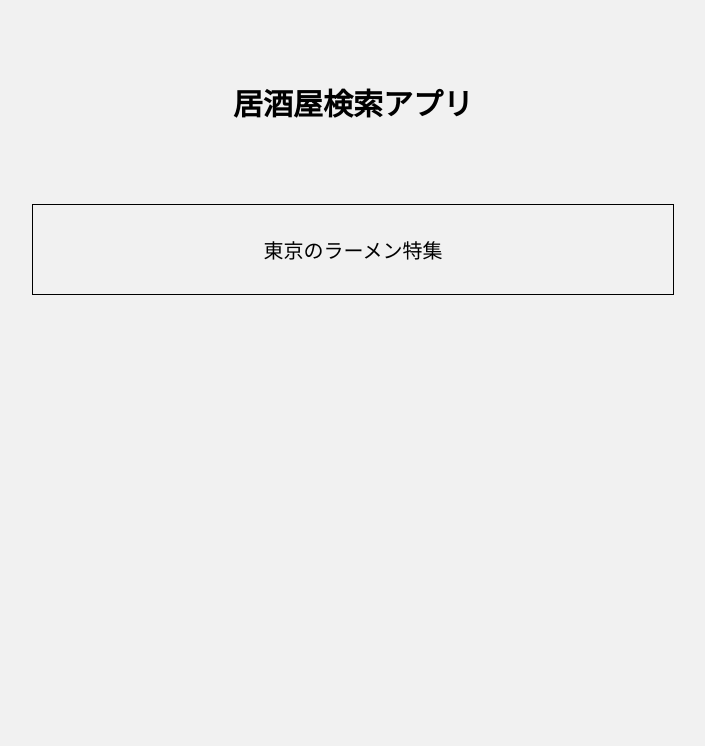
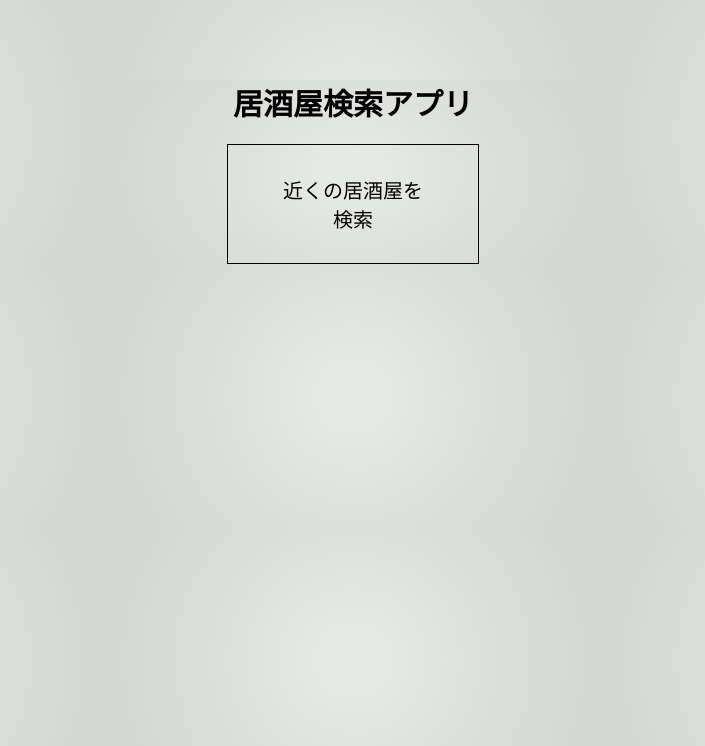
Before and after one commit to kazukazu2027/shop_search, a Next.js app: page / in a window 1280 px wide. Shown: the top 746 px of the page, without its empty margins (287-992 px from the left). Built offline with nearby package versions, Linux system fonts and the light colour scheme.

Commit message:
デザイン調整

```diff
--- a/pages/GlobalStyle.jsx
+++ b/pages/GlobalStyle.jsx
@@ -10,7 +10,10 @@ const GlobalStyle = createGlobalStyle`
     background-color: #f1f1f1;
     word-break: keep-all;
     margin: 0 auto;
-  }
+    background-image: -webkit-radial-gradient(51% 96%, #E7E9E4 10%, #D4D6D1 96%);
+    background-image: radial-gradient(51% 96%, #E7E9E4 10%, #D4D6D1 96%);
+    width: 500px;
+    margin: 0 auto;
 `;
 
 export default GlobalStyle;
--- a/pages/index.jsx
+++ b/pages/index.jsx
@@ -1,6 +1,5 @@
 import Head from 'next/head';
 import Link from 'next/link';
-import { useState } from 'react';
 import styled from 'styled-components';
 import GlobalStyle from './GlobalStyle';
 
@@ -13,34 +12,43 @@ export default function Home() {
         <title>居酒屋検索</title>
       </Head>
       <SBody>
-        <SH1>居酒屋検索アプリ</SH1>
+        <STitle>
+          <SH1>居酒屋検索アプリ</SH1>
+        </STitle>
         <SGet>
-          <Link href='/Lists/Lists'><SLinkStyle>東京のラーメン特集</SLinkStyle></Link>
+          <Link href='/Lists/Lists'><SLinkStyle>近くの居酒屋を<br />検索</SLinkStyle></Link>
         </SGet>
-
+        {/* <SCopy>
+        Powered by <SA href="http://webservice.recruit.co.jp/">ホットペッパー Webサービス</SA>
+        </SCopy> */}
       </SBody>
     </SContainer>
   )
 }
 
 const SContainer = styled.div`
+
+`;
+
+const STitle = styled.div`
+  width: 70%
+  margin: 0 auto;
 `;
 
 const SH1 = styled.h1`
   font-size: 3rem;
   text-align: center;
-  margin: 8rem;
+  margin-top: 8rem;
 `;
 
 const SBody = styled.div`
-
+  position: relative;
 `;
 
 const SLinkStyle = styled.div`
   text-decoration: none;
   padding: 3rem 0;
   text-align: center;
-  word-break: keep-all;
 `;
 
 const SGet = styled.div`
@@ -50,3 +58,12 @@ const SGet = styled.div`
   margin: 0 auto;
   cursor: pointer;
 `;
+
+const SCopy = styled.div`
+  bottom: 0;
+  position: absolute;
+`;
+
+const SA = styled.div`
+  text-decoration: none;
+`;
```
Also changed, not shown: components/DataLists.jsx (+11 -8 lines), components/List.jsx (+10 -8 lines), public/map.png (added).
